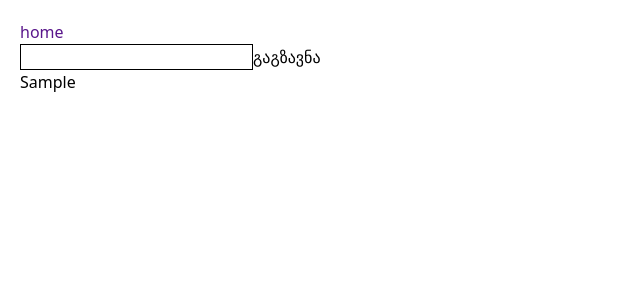
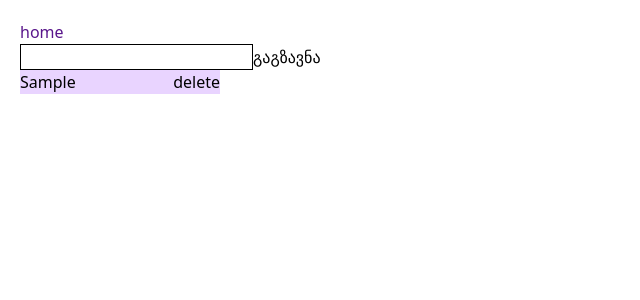
Before and after one commit to GGiunashvili/reactVite, a React (Vite) app: page / in a window 1280 px wide. Both pictures are taken after typing "Sample" into the empty fields and a click on the button "გაგზავნა". Shown: the top 300 px of the page, without its empty margins (0-640 px from the left). Built offline with nearby package versions, Linux system fonts and the light colour scheme.

Commit message:
delete todos

```diff
--- a/src/components/Todo.jsx
+++ b/src/components/Todo.jsx
@@ -7,7 +7,7 @@ export default function Todo() {
   return (
     <div>
       <Form todos={todos} setTodos={setTodos} />
-      <TodoList todos={todos} />
+      <TodoList todos={todos} setTodos={setTodos} />
     </div>
   );
 }
--- a/src/components/TodoItem.tsx
+++ b/src/components/TodoItem.tsx
@@ -1,3 +1,20 @@
-export default function TodoItem({ item }: { item: string }) {
-  return <h3>{item}</h3>;
+export default function TodoItem({
+  item,
+  todos,
+  setTodos,
+}: {
+  item: string;
+  todos: string[];
+  setTodos: any;
+}) {
+  function handleDelete(item: string) {
+    console.log("delete", item);
+    setTodos(todos.filter((todo: string) => todo !== item));
+  }
+  return (
+    <div className="flex justify-between w-[200px] bg-purple-200">
+      <h3>{item}</h3>
+      <button onClick={() => handleDelete(item)}>delete</button>
+    </div>
+  );
 }
--- a/src/components/TodoList.tsx
+++ b/src/components/TodoList.tsx
@@ -1,9 +1,15 @@
 import TodoItem from "./TodoItem";
-export default function TodoList({ todos }: { todos: string[] }) {
+export default function TodoList({
+  todos,
+  setTodos,
+}: {
+  todos: string[];
+  setTodos: any;
+}) {
   return (
     <div>
       {todos.map((item: string, index) => (
-        <TodoItem key={index} item={item} />
+        <TodoItem key={index} item={item} todos={todos} setTodos={setTodos} />
       ))}
     </div>
   );
```
